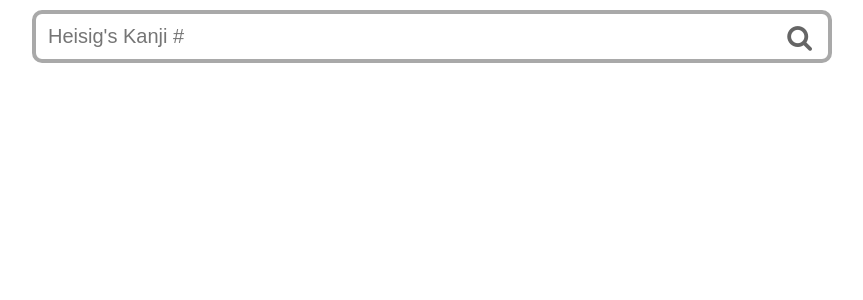
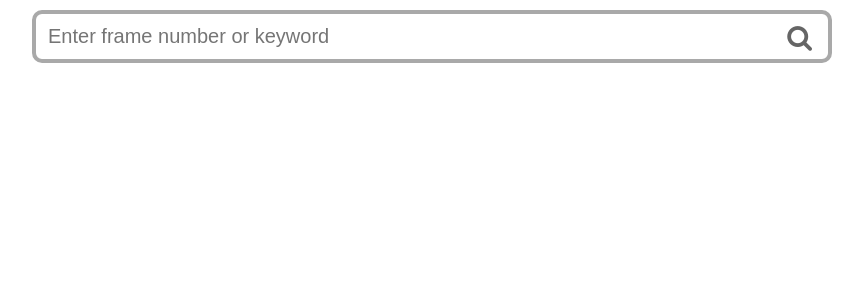
Before and after one commit to KaiWeing/rtk, a Flask app: page / in a window 1280 px wide. Shown: the top 300 px of the page, without its empty margins (208-1071 px from the left). Run offline with Flask 2, Linux system fonts and the light colour scheme; some libraries are stand-ins or nearby versions.

Commit message:
also allow search for keyword

```diff
--- a/app.py
+++ b/app.py
@@ -3,7 +3,7 @@ import os
 from flask import Flask, redirect, g, request, render_template, abort, flash, url_for
 
 SECRET_KEY = 'development key'
-DEBUG = False
+DEBUG = True
 APP_ROOT = os.path.dirname(os.path.abspath(__file__))
 DATABASE_ROOT = os.path.join(APP_ROOT, 'data')
 DATABASE = os.path.join(DATABASE_ROOT, 'rtk.db')
@@ -35,15 +35,26 @@ def index():
 
 @app.route('/heisig')
 def lookup():
-	kanji_nr = request.args['kanji_nr']
-	cur = g.db.execute('select kanji from rtk where nr_4 = ?', [kanji_nr])
+	search_input = request.args['kanji_search']
+	kanji = search(search_input)
+	if not kanji:
+		flash(search_input + " not found")
+		return redirect(url_for('index'))
+	else:
+		return redirect("http://jisho.org/search/" + kanji + " %23kanji")
+
+
+def search(text):
+	try:
+		nr = int(text)
+		cur = g.db.execute('SELECT kanji FROM rtk WHERE nr_4 = ?', [nr])
+	except ValueError:
+		cur = g.db.execute('SELECT kanji FROM rtk WHERE name_deu = ? COLLATE nocase OR name_eng = ? COLLATE nocase', [text, text])
 	found = cur.fetchone()
 	if not found:
-		flash("No kanji nr " + kanji_nr)
-		return redirect(url_for('index'))
+		return None
 	else:
-		kanji = str(found[0])
-		return redirect("http://jisho.org/search/" + kanji + " %23kanji")
+		return found[0]
 
 
 if __name__ == '__main__':
--- a/templates/index.html
+++ b/templates/index.html
@@ -11,7 +11,7 @@
 <div id="content">
     <form id="search" action="/heisig" method="get">
         <div id="searchbox">
-            <input type="text" placeholder="Heisig's Kanji #" name="kanji_nr">
+            <input type="text" placeholder="Enter frame number or keyword" name="kanji_search">
             <button id="search-btn" type="submit"><i class="fa fa-search"></i></button>
         </div>
     </form>
```
